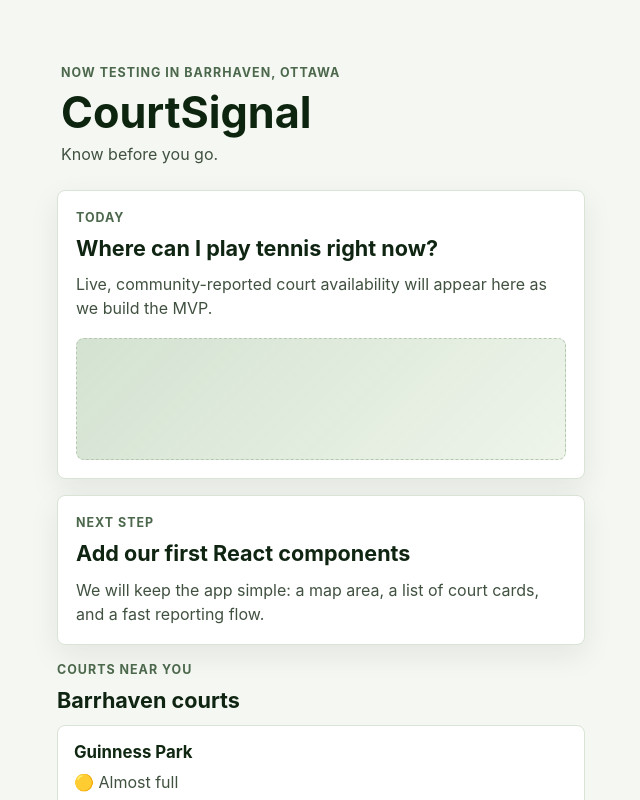
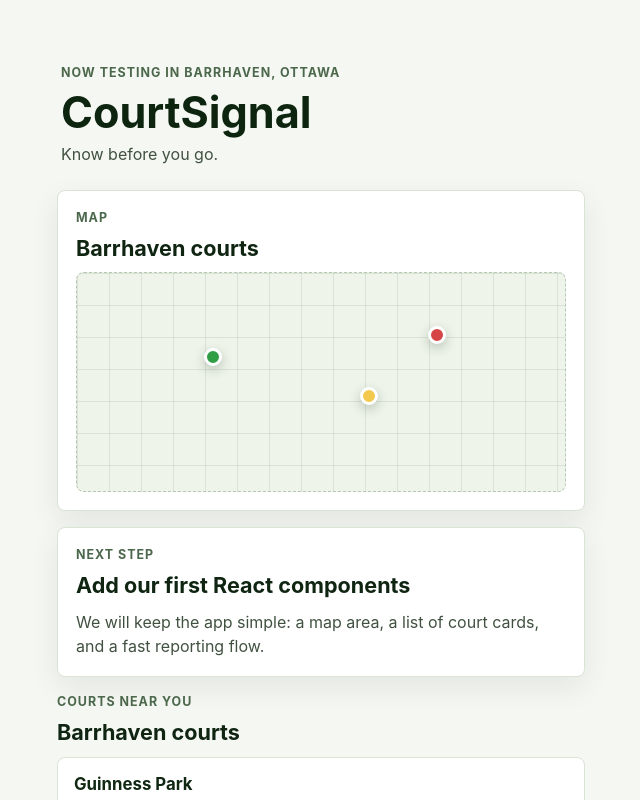
Before and after one commit to mateotomeho/court-signal, a React (Vite) app in the folder court-signal/: page / in a window 1280 px wide. Shown: the top 800 px of the page, without its empty margins (319-959 px from the left). Built offline with nearby package versions, Linux system fonts and the light colour scheme.

Commit message:
Add court map placeholder

```diff
--- a/court-signal/src/App.css
+++ b/court-signal/src/App.css
@@ -46,37 +46,12 @@ p {
   line-height: 1.5;
 }
 
-.status-preview,
 .next-step {
   border: 1px solid #d9e4d5;
   border-radius: 8px;
   background: #ffffff;
   padding: 18px;
   box-shadow: 0 10px 30px rgba(26, 54, 29, 0.08);
-}
-
-.status-preview {
-  min-height: 240px;
-  display: flex;
-  flex-direction: column;
-  justify-content: space-between;
-}
-
-.status-preview::before {
-  content: "";
-  display: block;
-  height: 120px;
-  border: 1px dashed #b6c8b2;
-  border-radius: 8px;
-  background:
-    linear-gradient(135deg, rgba(73, 135, 79, 0.16), transparent),
-    #eef4ea;
-  order: 2;
-}
-
-.status-preview__body {
-  margin-bottom: 18px;
-  color: #405140;
 }
 
 .next-step p:last-child,
@@ -123,7 +98,53 @@ p {
   margin-bottom: 0;
 }
 
+/* Map placeholder */
+.map-placeholder {
+  border: 1px solid #d9e4d5;
+  border-radius: 8px;
+  background: #ffffff;
+  padding: 18px;
+  box-shadow: 0 10px 30px rgba(26, 54, 29, 0.08);
+}
 
+.map-placeholder__surface {
+  position: relative;
+  height: 220px;
+  border: 1px dashed #b6c8b2;
+  border-radius: 8px;
+  background:
+    linear-gradient(90deg, rgba(76, 104, 76, 0.12) 1px, transparent 1px),
+    linear-gradient(rgba(76, 104, 76, 0.12) 1px, transparent 1px),
+    #eef4ea;
+  background-size: 32px 32px;
+}
+
+.map-marker {
+  position: absolute;
+  width: 18px;
+  height: 18px;
+  border: 3px solid #ffffff;
+  border-radius: 999px;
+  box-shadow: 0 4px 12px rgba(16, 39, 18, 0.24);
+}
+
+.map-marker--available {
+  top: 34%;
+  left: 26%;
+  background: #2f9e44;
+}
+
+.map-marker--almost-full {
+  top: 52%;
+  left: 58%;
+  background: #f2c94c;
+}
+
+.map-marker--full {
+  top: 24%;
+  left: 72%;
+  background: #d64545;
+}
 
 @media (min-width: 720px) {
   .app-shell {
--- a/court-signal/src/App.tsx
+++ b/court-signal/src/App.tsx
@@ -1,5 +1,6 @@
 import './App.css'
 import CourtList from './components/CourtList'
+import CourtMapPlaceholder from './components/CourtMapPlaceholder'
 
 function App() {
   return (
@@ -10,16 +11,7 @@ function App() {
         <p>Know before you go.</p>
       </header>
 
-      <section className="status-preview" aria-labelledby="availability-heading">
-        <div>
-          <p className="section-label">Today</p>
-          <h2 id="availability-heading">Where can I play tennis right now?</h2>
-        </div>
-        <p className="status-preview__body">
-          Live, community-reported court availability will appear here as we
-          build the MVP.
-        </p>
-      </section>
+      <CourtMapPlaceholder />
 
       <section className="next-step" aria-labelledby="next-step-heading">
         <p className="section-label">Next step</p>
--- /dev/null
+++ b/court-signal/src/components/CourtMapPlaceholder.tsx
@@ -0,0 +1,20 @@
+// CourtMapPlaceholder is a React component that displays a placeholder for the court map
+
+function CourtMapPlaceholder() {
+    return (
+        <section className="map-placeholder" aria-labelledby="map-heading">
+            <div>
+                <p className="section-label">Map</p>
+                <h2 id="map-heading">Barrhaven courts</h2>
+            </div>
+
+            <div className="map-placeholder__surface" aria-hidden="true">
+                <span className="map-marker map-marker--available"></span>
+                <span className="map-marker map-marker--almost-full"></span>
+                <span className="map-marker map-marker--full"></span>
+            </div>
+        </section>
+    )
+}
+
+export default CourtMapPlaceholder
```
